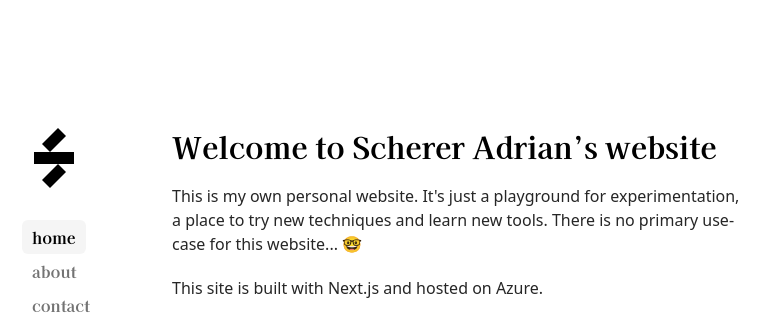
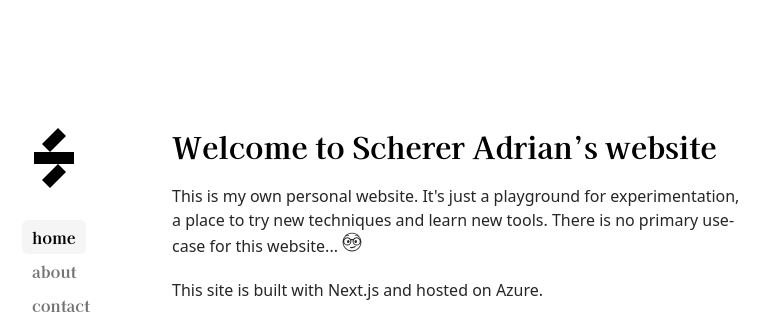
Before and after one commit to schereradi/scherera.ch, a Next.js app: page / in a window 1280 px wide. Shown: the top 314 px of the page, without its empty margins (170-939 px from the left). Built offline with nearby package versions, Linux system fonts and the light colour scheme.

Commit message:
Use new icon

```diff
--- a/app/page.tsx
+++ b/app/page.tsx
@@ -1,5 +1,6 @@
 import Link from 'next/link';
 import { name } from 'lib/info';
+import { NerdIcon } from 'components/icons';
 
 export const revalidate = 60;
 
@@ -9,7 +10,8 @@ export default async function HomePage() {
     <section>
       <h1 className="font-bold text-3xl font-serif">Welcome to {name}’s website</h1>
       <p className="my-5 max-w-[580px] text-neutral-800 dark:text-neutral-200">
-        This is my own personal website. It's just a playground for experimentation, a place to try new techniques and learn new tools. There is no primary use-case for this website... 🤓
+        This is my own personal website. It's just a playground for experimentation, a place to try new techniques and learn new tools.
+        There is no primary use-case for this website... <span class="inline-block"><NerdIcon /></span>
       </p>
       <p className="my-5 max-w-[580px] text-neutral-800 dark:text-neutral-200">
         This site is built with <a href="https://nextjs.org/" target="_blank" rel="noopener noreferrer" className="hover:underline">Next.js</a> and hosted on <a href="https://azure.microsoft.com/" target="_blank" rel="noopener noreferrer" className="hover:underline">Azure</a>.
```
